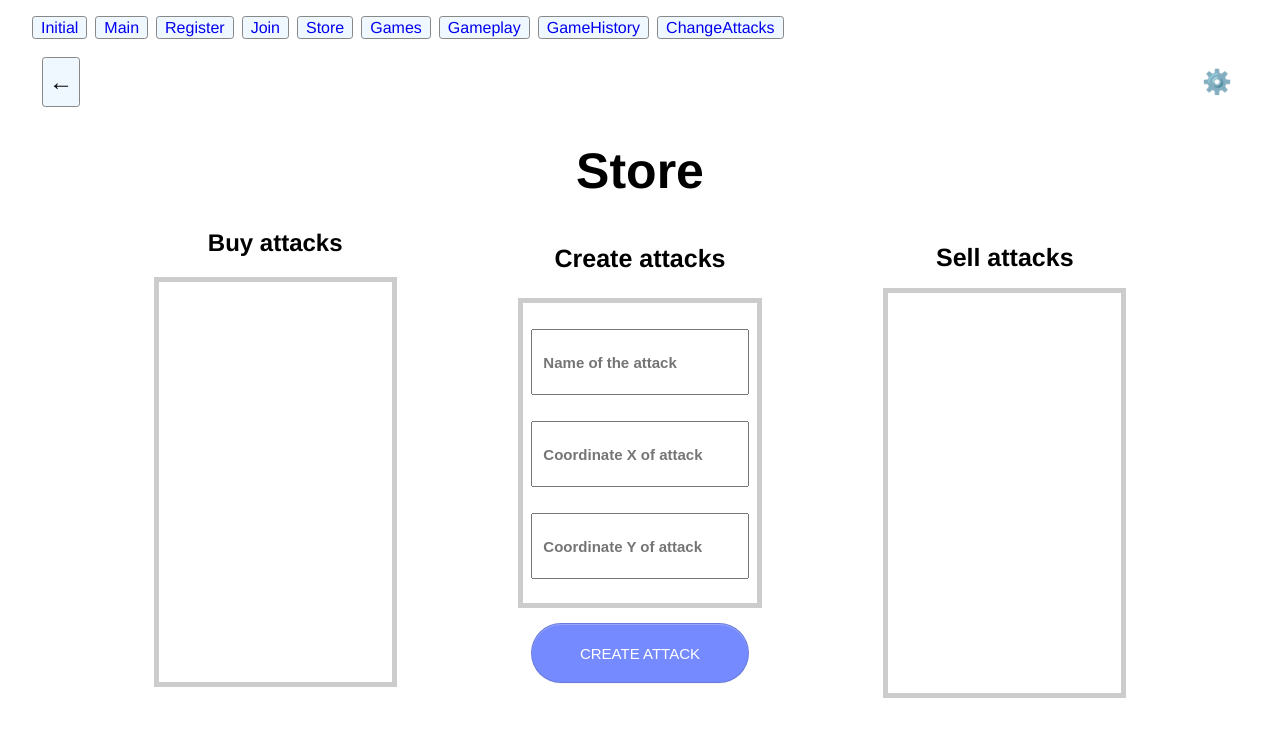
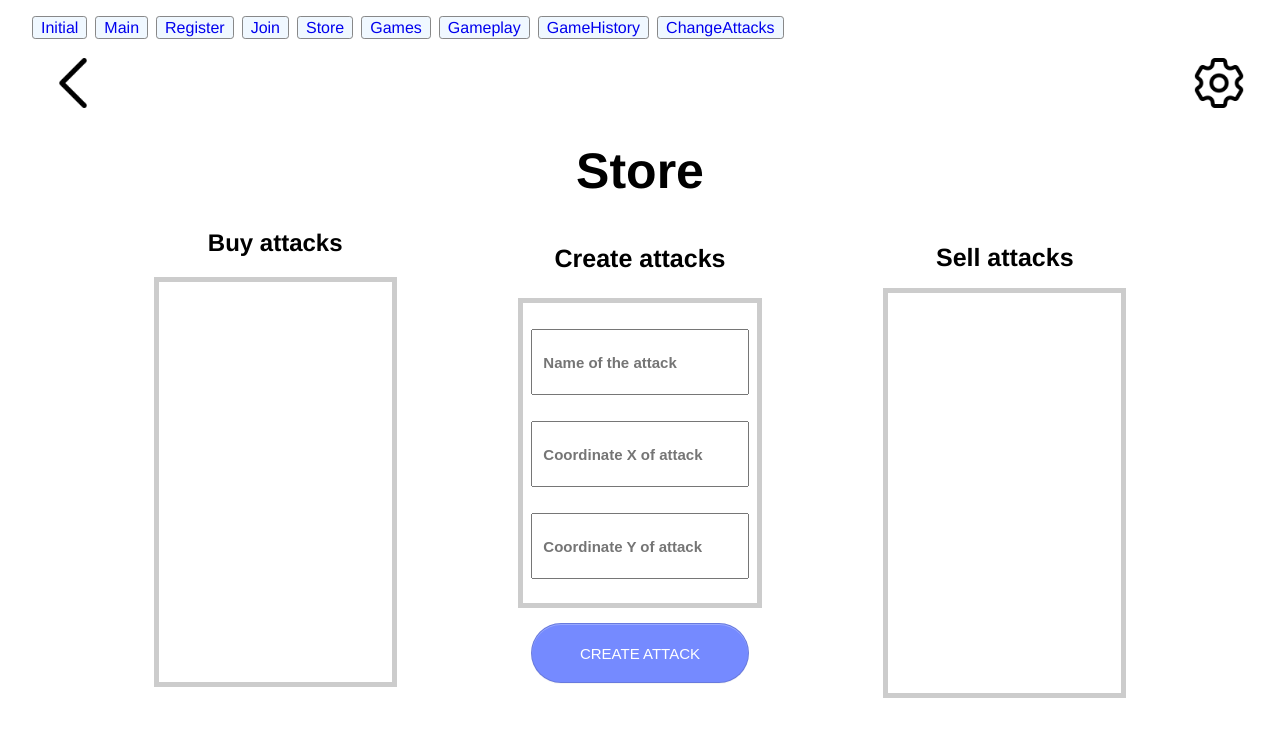
Before and after one commit to MIGI10/battle-arena, a Vue app: page /store in a window 1280 px wide. Shown: the top 736 px of the page. Built offline with nearby package versions, Linux system fonts and the light colour scheme.

Commit message:
adjust store top bar

```diff
--- a/src/views/Store.vue
+++ b/src/views/Store.vue
@@ -2,8 +2,8 @@
   <main>
     <div class="change-attacks">
       <div class="top-bar">
-        <button class="arrow-button">←</button>
-        <button class="setting-button">⚙️</button>
+        <button class="back-btn"><img class="icon" src="./../assets/back.png"></button>
+            <button class="setting-button"><img class="icon" src="./../assets/settings.png"></button>
       </div>
       <h1 class="title">Store</h1>
       <div class="scroll-bars-container">
@@ -43,31 +43,6 @@
 .change-attacks {
     text-align: center;
     margin: 0;
-}
-
-.top-bar {
-    display: flex;
-    justify-content: space-between;
-    padding: 10px;
-}
-
-.arrow-button,
-.setting-button {
-    font-size: 1.5rem;
-    cursor: pointer;
-}
-
-.arrow-button:hover,
-.setting-button:hover {
-    background-color: rgb(82, 108, 255);
-    transition-duration: 0.1s;
-}
-
-.arrow-button:active,
-.setting-button:active {
-    background-color: rgb(22, 57, 255);
-    box-shadow: rgba(225, 228, 232, 0.2) 0 1px 0 inset;
-    transition: none 0s;
 }
 
 .title {
```
